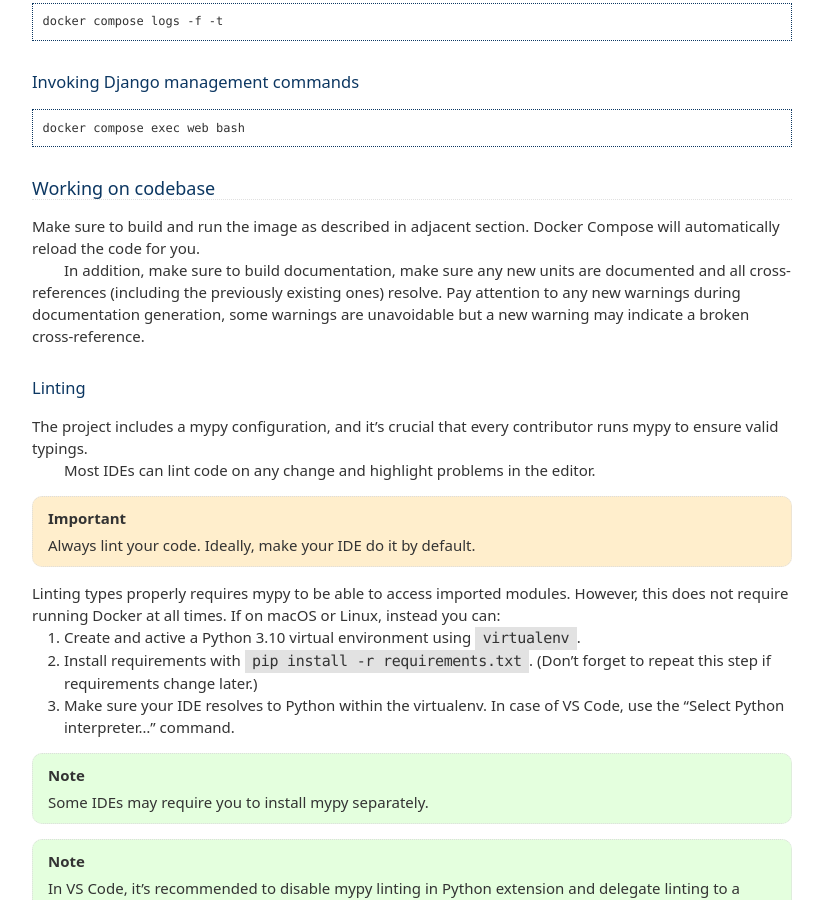
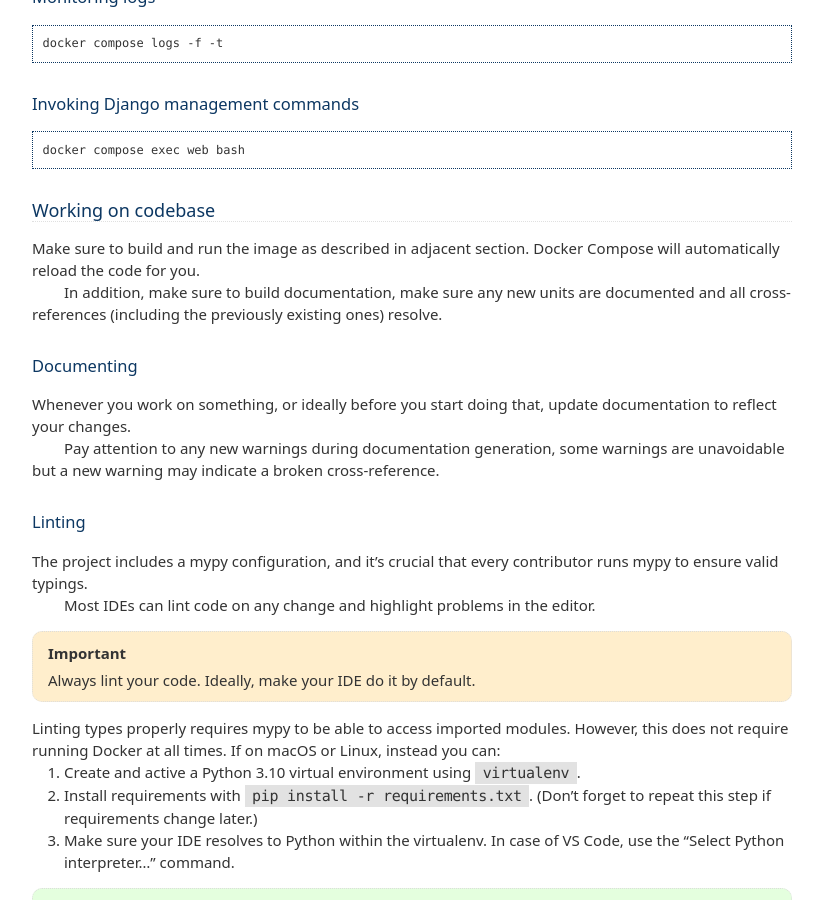
Before and after one commit to ietf-tools/bibxml-service, a Sphinx documentation site: the page built from docs/howto/develop-locally.rst, in a window 1280 px wide and 900 px high, scrolled down 2720 px. Shown: the whole window, without its empty margins (228-1051 px from the left). Built offline with Sphinx 7.4.7, drawn with Linux system fonts in a browser that asks for light colours; pages that are not in the unit, such as notebooks, are missing from menus.

Commit message:
docs: point out the need to document changes

```diff
--- a/docs/howto/develop-locally.rst
+++ b/docs/howto/develop-locally.rst
@@ -151,8 +151,15 @@ Docker Compose will automatically reload the code for you.
 
 In addition, make sure to build documentation,
 make sure any new units are documented and all cross-references
-(including the previously existing ones) resolve. Pay attention
-to any new warnings during documentation generation, some warnings
+(including the previously existing ones) resolve.
+
+Documenting
+-----------
+
+Whenever you work on something, or ideally before you start doing that,
+update documentation to reflect your changes.
+
+Pay attention to any new warnings during documentation generation, some warnings
 are unavoidable but a new warning may indicate a broken cross-reference.
 
 Linting
```
